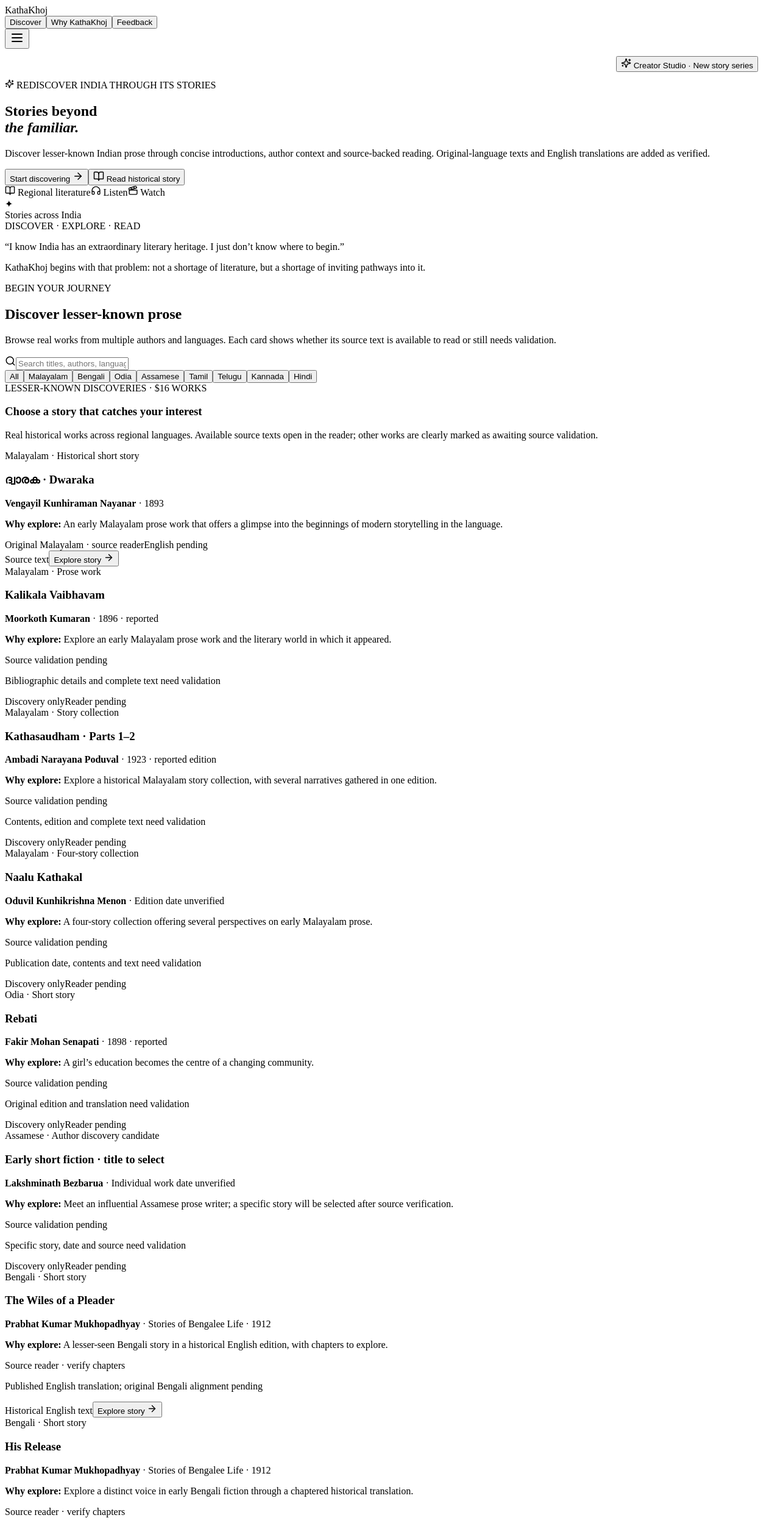
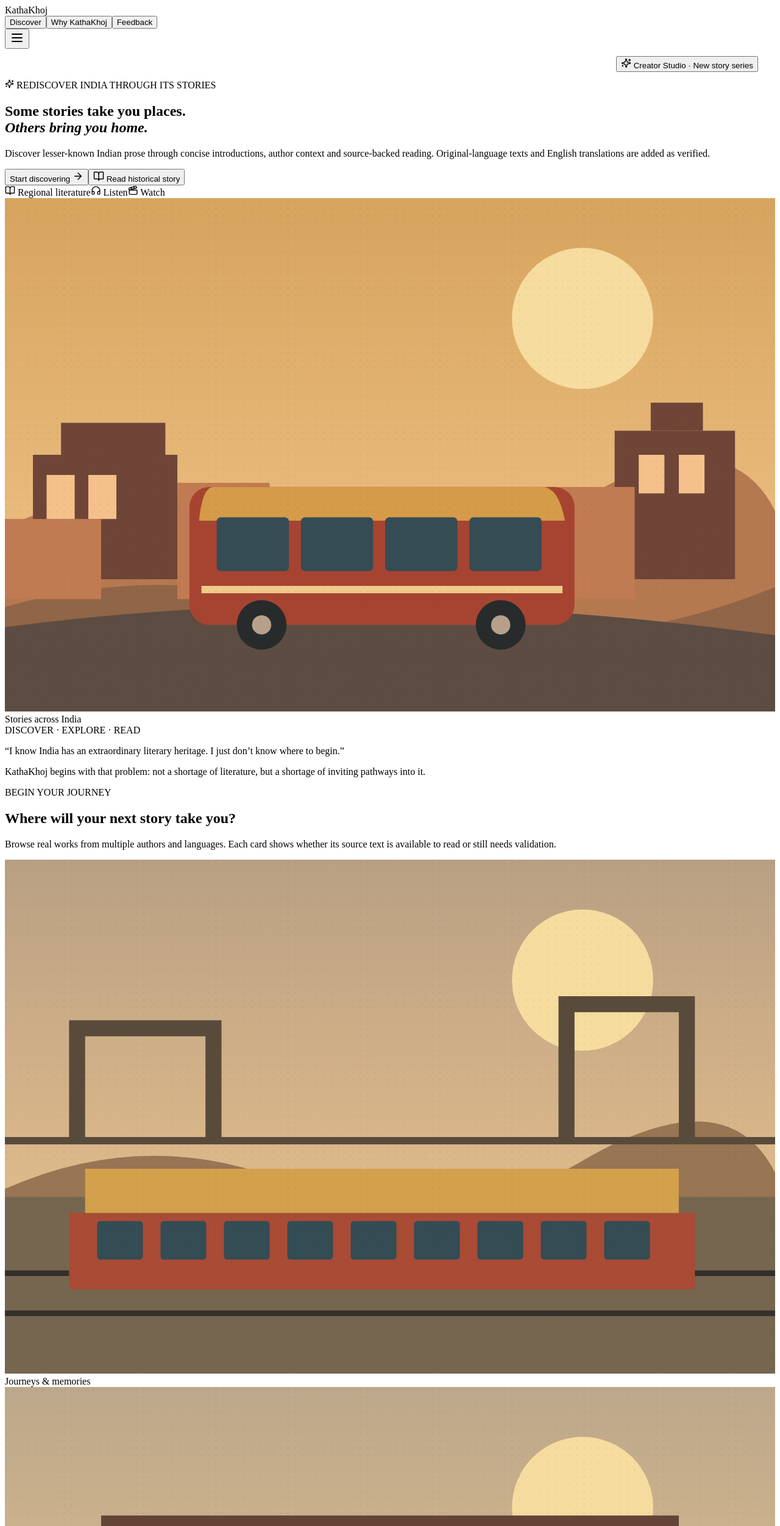
Before and after one commit to scaleblueprint/kathakhoj, a React (Vite) app: page / in a window 1280 px wide. Shown: the top 2503 px of the page at 61% size. Built offline with nearby package versions, Linux system fonts and the light colour scheme; the HTML template or start-up script is replaced by a standard one.

Commit message:
Refresh KathaKhoj homepage with original illustrated story imagery

```diff
--- a/src/App.jsx
+++ b/src/App.jsx
@@ -34,15 +34,8 @@ const validationCandidates = [
 ]
 
 function Visual({ story, hero = false }) {
-  return (
-    <div className={`visual visual--${story.accent} ${hero ? 'visual--hero' : ''}`}>
-      <div className="visual__ring visual__ring--one" />
-      <div className="visual__ring visual__ring--two" />
-      <div className="visual__glyph">{story.accent === 'amber' ? '✦' : story.accent === 'green' ? '〰' : '↝'}</div>
-      <div className="visual__region">{story.region}</div>
-      <div className="visual__caption">KATHAKHOJ · EDITORIAL SAMPLE</div>
-    </div>
-  )
+  const image = story.accent === 'green' ? '/images/folklore.svg' : story.accent === 'rose' ? '/images/literary-discoveries.svg' : '/images/journeys.svg'
+  return <div className={`visual visual--${story.accent} ${hero ? 'visual--hero' : ''}`}><img className="visual__image" src={image} alt={`Original editorial illustration for ${story.region} storytelling`} loading={hero ? 'eager' : 'lazy'}/><div className="visual__region">{story.region}</div><div className="visual__caption">KATHAKHOJ · EDITORIAL SAMPLE</div></div>
 }
 
 
@@ -294,7 +287,7 @@ function App() {
         <section className="hero">
           <div className="hero__copy">
             <div className="eyebrow"><Sparkles size={15}/> REDISCOVER INDIA THROUGH ITS STORIES</div>
-            <h1>Stories beyond<br/><em>the familiar.</em></h1>
+            <h1>Some stories take you places.<br/><em>Others bring you home.</em></h1>
             <p>Discover lesser-known Indian prose through concise introductions, author context and source-backed reading. Original-language texts and English translations are added as verified.</p>
             <div className="hero__actions">
               <button className="primary" onClick={() => document.getElementById('discover')?.scrollIntoView({behavior:'smooth'})}>Start discovering <ArrowRight size={18}/></button>
@@ -306,7 +299,7 @@ function App() {
               <span><Clapperboard size={17}/> Watch</span>
             </div>
           </div>
-          <div className="visual visual--green visual--hero"><div className="visual__glyph">✦</div><div className="visual__region">Stories across India</div><div className="visual__caption">DISCOVER · EXPLORE · READ</div></div>
+          <div className="visual visual--hero visual--journey"><img className="visual__image" src="/images/hero-journey.svg" alt="Original illustrated Indian bus travelling through a warm, nostalgic town" fetchPriority="high"/><div className="visual__region">Stories across India</div><div className="visual__caption">DISCOVER · EXPLORE · READ</div></div>
         </section>
 
         <section className="manifesto" id="why">
@@ -318,12 +311,12 @@ function App() {
           <div className="section-head">
             <div>
               <div className="eyebrow">BEGIN YOUR JOURNEY</div>
-              <h2>Discover lesser-known prose</h2>
+              <h2>Where will your next story take you?</h2>
             </div>
             <p>Browse real works from multiple authors and languages. Each card shows whether its source text is available to read or still needs validation.</p>
           </div>
 
-          <div className="controls" aria-label="Filter all discoveries"><div className="search"><Search size={18}/><input value={query} onChange={e => setQuery(e.target.value)} placeholder="Search titles, authors, languages or themes…" /></div><div className="chips">{['All','Malayalam','Bengali','Odia','Assamese','Tamil','Telugu','Kannada','Hindi'].map(f => <button key={f} className={filter === f ? 'chip active' : 'chip'} onClick={() => setFilter(f)}>{f}</button>)}</div></div>
+          <div className="editorial-shelf" aria-label="Explore story themes"><div className="shelf-tile"><img src="/images/journeys.svg" alt="Illustrated Indian railway journey" loading="lazy"/><span>Journeys &amp; memories</span></div><div className="shelf-tile"><img src="/images/literary-discoveries.svg" alt="Illustrated historic library shelves" loading="lazy"/><span>Literary discoveries</span></div><div className="shelf-tile"><img src="/images/folklore.svg" alt="Illustrated Indian village banyan tree" loading="lazy"/><span>Folklore &amp; culture</span></div></div><div className="controls" aria-label="Filter all discoveries"><div className="search"><Search size={18}/><input value={query} onChange={e => setQuery(e.target.value)} placeholder="Search titles, authors, languages or themes…" /></div><div className="chips">{['All','Malayalam','Bengali','Odia','Assamese','Tamil','Telugu','Kannada','Hindi'].map(f => <button key={f} className={filter === f ? 'chip active' : 'chip'} onClick={() => setFilter(f)}>{f}</button>)}</div></div>
           <div className="demo-heading"><div className="eyebrow">LESSER-KNOWN DISCOVERIES · ${validationCandidates.length + 1} WORKS</div><h3>Choose a story that catches your interest</h3><p>Real historical works across regional languages. Available source texts open in the reader; other works are clearly marked as awaiting source validation.</p></div>
           <div className="story-grid">
             {(filter === "All" || filter === "Malayalam") && ["ദ്വാരക","Dwaraka","Vengayil Kunhiraman Nayanar","Malayalam"].join(" ").toLowerCase().includes(query.toLowerCase()) && <article className="story-card"><div className="story-card__body"><div className="eyebrow">Malayalam · Historical short story</div><h3>ദ്വാരക · Dwaraka</h3><p><strong>Vengayil Kunhiraman Nayanar</strong> · 1893</p><p><strong>Why explore:</strong> An early Malayalam prose work that offers a glimpse into the beginnings of modern storytelling in the language.</p><div className="candidate-tags"><span>Original Malayalam · source reader</span><span>English pending</span></div><div className="story-card__footer"><span>Source text</span><button onClick={() => openHistorical()}>Explore story <ArrowRight size={17}/></button></div></div></article>}
```
